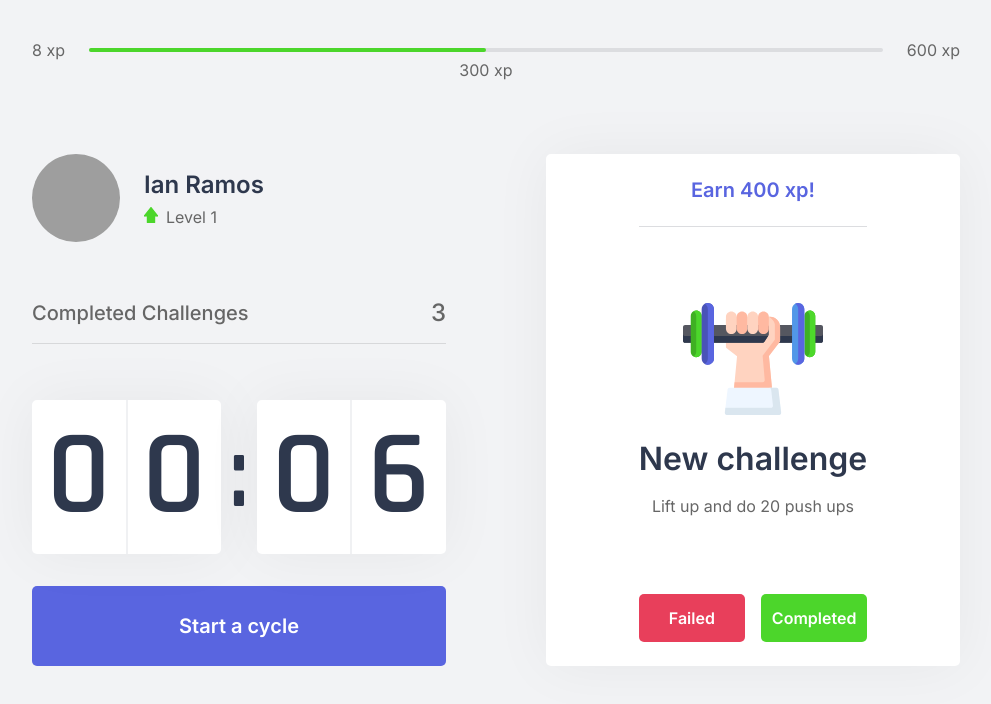
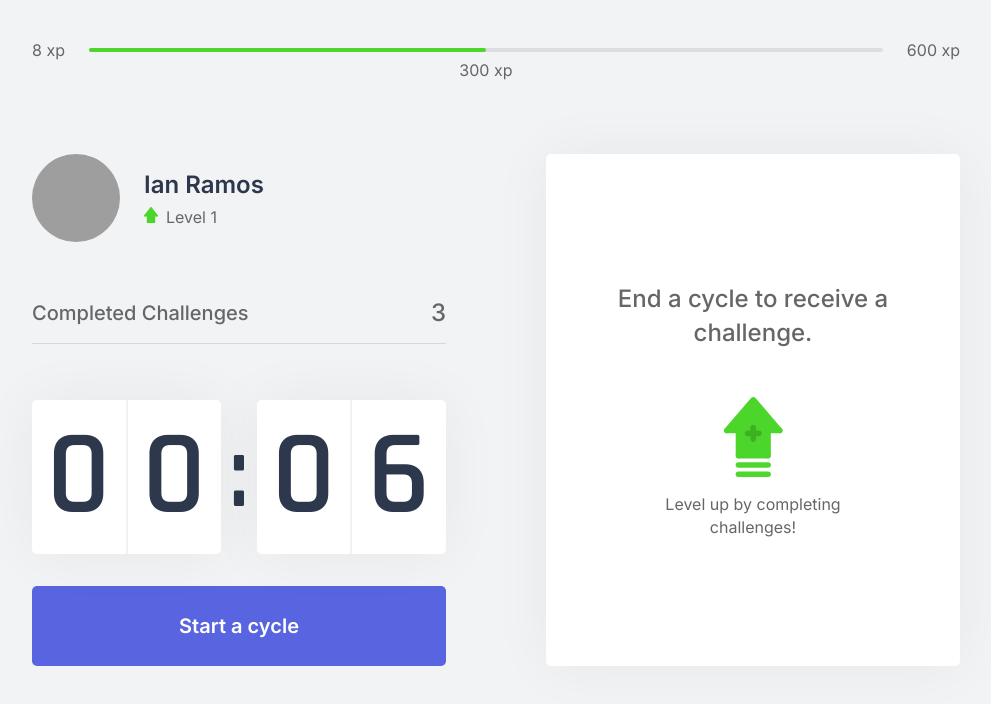
Before and after one commit to i-ramoss/Next-Level-Week-4-ReactJS, a Next.js app in the folder moveit-next/: page / in a window 1280 px wide. Shown: the top 704 px of the page, without its empty margins (144-1135 px from the left). Built offline with nearby package versions, Linux system fonts and the light colour scheme; grey boxes are pictures that could not be loaded.

Commit message:
feat: throw a challenge after the counter reaches 0

```diff
--- a/moveit-next/src/components/ChallengeBox.tsx
+++ b/moveit-next/src/components/ChallengeBox.tsx
@@ -1,18 +1,22 @@
+import { useContext } from 'react';
+
 import styles from '../styles/components/ChallengeBox.module.css';
 
+import { ChallengesContext } from '../contexts/ChallengeContexts';
+
 export function ChallengeBox() {
-  const hasActiveChallenge = true;
+  const { activeChallenge } = useContext(ChallengesContext);
 
   return (
     <div className={styles.challengeBoxContainer}>
-      { hasActiveChallenge ? (
+      { activeChallenge ? (
         <div className={styles.challengeActive}>
-          <header>Earn 400 xp!</header>
+          <header>Earn {activeChallenge.amount} xp!</header>
 
           <main>
-            <img src="icons/body.svg" alt="body" />
+            <img src={`icons/${activeChallenge.type}.svg`} alt="body" />
             <strong>New challenge</strong>
-            <p>Lift up and do 20 push ups</p>
+            <p>{activeChallenge.description}</p>
           </main>
 
           <footer>
--- a/moveit-next/src/components/Countdown.tsx
+++ b/moveit-next/src/components/Countdown.tsx
@@ -1,10 +1,13 @@
-import { useState, useEffect } from 'react';
+import { useState, useEffect, useContext } from 'react';
+import { ChallengesContext } from '../contexts/ChallengeContexts';
 
 import styles from '../styles/components/Countdown.module.css';
 
 let countdownTimeout: NodeJS.Timeout;
 
 export function Countdown() {
+  const { startNewChallenge } = useContext(ChallengesContext);
+
   const [time, setTime] = useState(0.1 * 60);
   const [isActive, setIsActive] = useState(false);
 
@@ -37,6 +40,7 @@
     else if (isActive && time === 0) {
       setHasFinished(true);
       setIsActive(false);
+      startNewChallenge();
     }
   }, [isActive, time])
 
--- a/moveit-next/src/contexts/ChallengeContexts.tsx
+++ b/moveit-next/src/contexts/ChallengeContexts.tsx
@@ -1,9 +1,18 @@
 import { createContext, useState, ReactNode } from 'react';
+
+import challenges from '../../challenges.json';
+
+interface Challenge {
+  type: 'body' | 'eye';
+  description: string;
+  amount: number;
+}
 
 interface ChallengesContextData {
   level: number;
   currentExperience: number;
   challengeCompleted: number;
+  activeChallenge: Challenge;
   levelUp: () => void;
   startNewChallenge: () => void;
 }
@@ -20,12 +29,17 @@
   const [currentExperience, setCurrentExperience] = useState(0);
   const [challengeCompleted, setChallengesCompleted] = useState(0);
 
+  const [activeChallenge, setActiveChallenge] = useState(null);
+
   function levelUp() {
     setLevel(level + 1 );
   }
 
   function startNewChallenge() {
-    console.log('New challenge');
+    const randomChallengeIndex = Math.floor(Math.random() * challenges.length);
+    const challenge = challenges[randomChallengeIndex];
+
+    setActiveChallenge(challenge);
   }
 
   return (
@@ -35,7 +49,8 @@
         currentExperience,
         challengeCompleted,
         levelUp,
-        startNewChallenge
+        startNewChallenge,
+        activeChallenge
       }}
     >
       {children}
```
